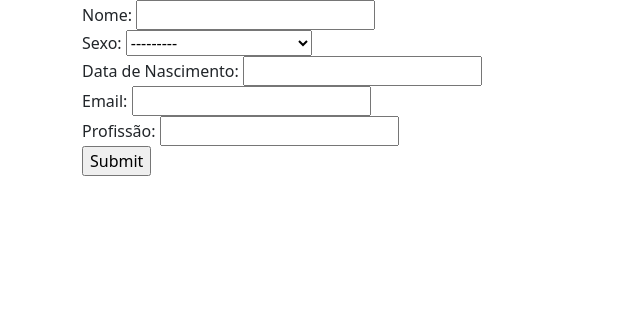
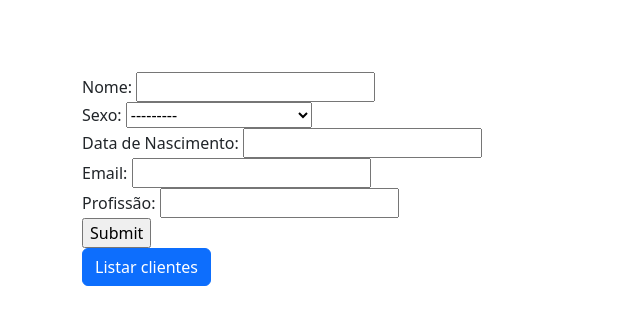
Before and after one commit to hugo-lcm/crud-django, a Django app: page /clientes/cadastrar in a window 1280 px wide. Shown: the top 325 px of the page, without its empty margins (0-640 px from the left). Run offline with Django 4.2, Linux system fonts and the light colour scheme.

Commit message:
adição de arquivos estáticos

```diff
--- /dev/null
+++ b/crud/clientes/static/clientes/css/style.css
@@ -0,0 +1,3 @@
+body{
+    padding-top: 4.5rem;
+}
--- a/crud/clientes/templates/clientes/base.html
+++ b/crud/clientes/templates/clientes/base.html
@@ -1,10 +1,12 @@
 <!DOCTYPE html>
+{% load static %}
 <html lang="en">
 
 <head>
     <meta charset="UTF-8">
     <link rel="stylesheet" href="https://cdn.jsdelivr.net/npm/bootstrap@5.2.0/dist/css/bootstrap.min.css"
         integrity="sha384-gH2yIJqKdNHPEq0n4Mqa/HGKIhSkIHeL5AyhkYV8i59U5AR6csBvApHHNl/vI1Bx" crossorigin="anonymous">
+    <link rel="stylesheet" href="{% static "clientes/css/style.css" %}">
     <title>
         {% block titulo %}
         {% endblock titulo %}
--- a/crud/clientes/templates/clientes/form_cliente.html
+++ b/crud/clientes/templates/clientes/form_cliente.html
@@ -42,6 +42,9 @@ Cadastro de clientes
     <div>
         <input type="submit" name="Cadastrar">
     </div>
+    <div>
+        <a href="{% url 'listar_clientes' %}"><button type="button" class="btn btn-primary">Listar clientes</button></a>
+    </div>
 
 </form>
 {% endblock conteudo %}
```
